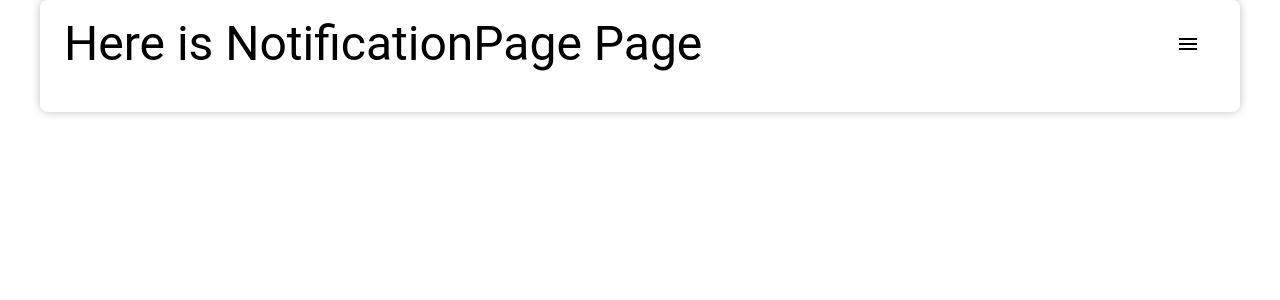
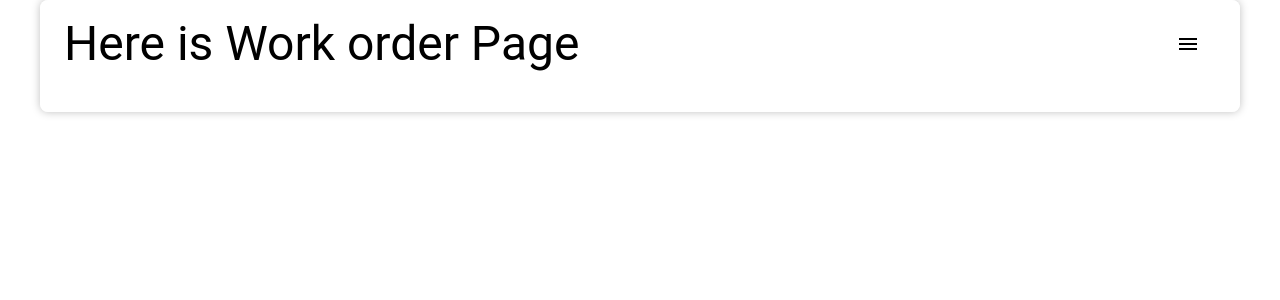
Before and after one commit to CMUResidentMe/ClientApp, a React (Create React App) app: page /work-order in a window 1280 px wide. Shown: the top 300 px of the page. Built offline with nearby package versions, Linux system fonts and the light colour scheme.

Commit message:
fix typo

```diff
--- a/src/pages/WorkOrder/WorkOrderPage.js
+++ b/src/pages/WorkOrder/WorkOrderPage.js
@@ -16,7 +16,7 @@ const WorkOrderPage = () => {
     <Container maxWidth="lg" sx={{ boxShadow: '0px 0px 8px rgba(0, 0, 0, 0.25)', backgroundColor: 'rgba(255, 255, 255, 0.85)', paddingTop: '1rem', paddingBottom: '2rem', paddingLeft: '2rem', paddingRight: '2rem', borderRadius: '8px' }}>
       <Box display="flex" justifyContent="space-between" alignItems="center" sx={{ marginBottom: '0.5rem' }}>
         <Typography variant="h3" component="h1" sx={{ flexGrow: 1 }}>
-          Here is NotificationPage Page
+          Here is Work order Page
         </Typography>
         <IconButton color="inherit" aria-label="menu" onClick={handleDrawerToggle} sx={{ margin: 1 }}>
           <MenuIcon />
```
